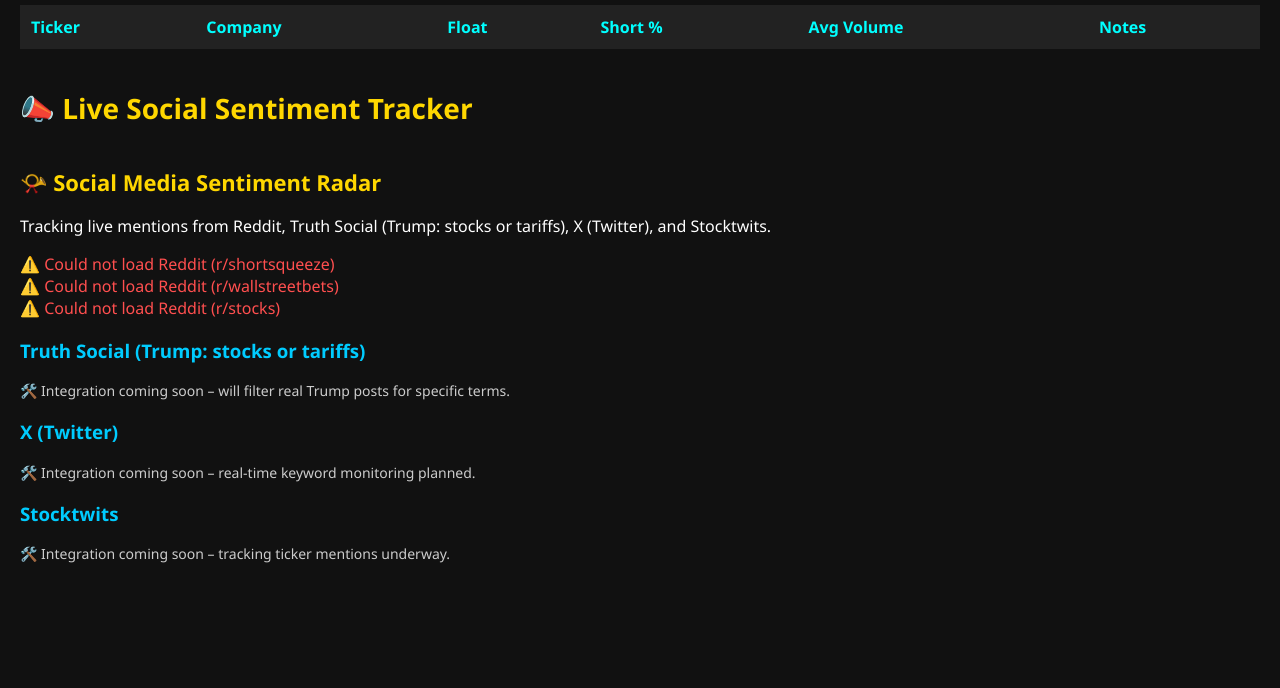
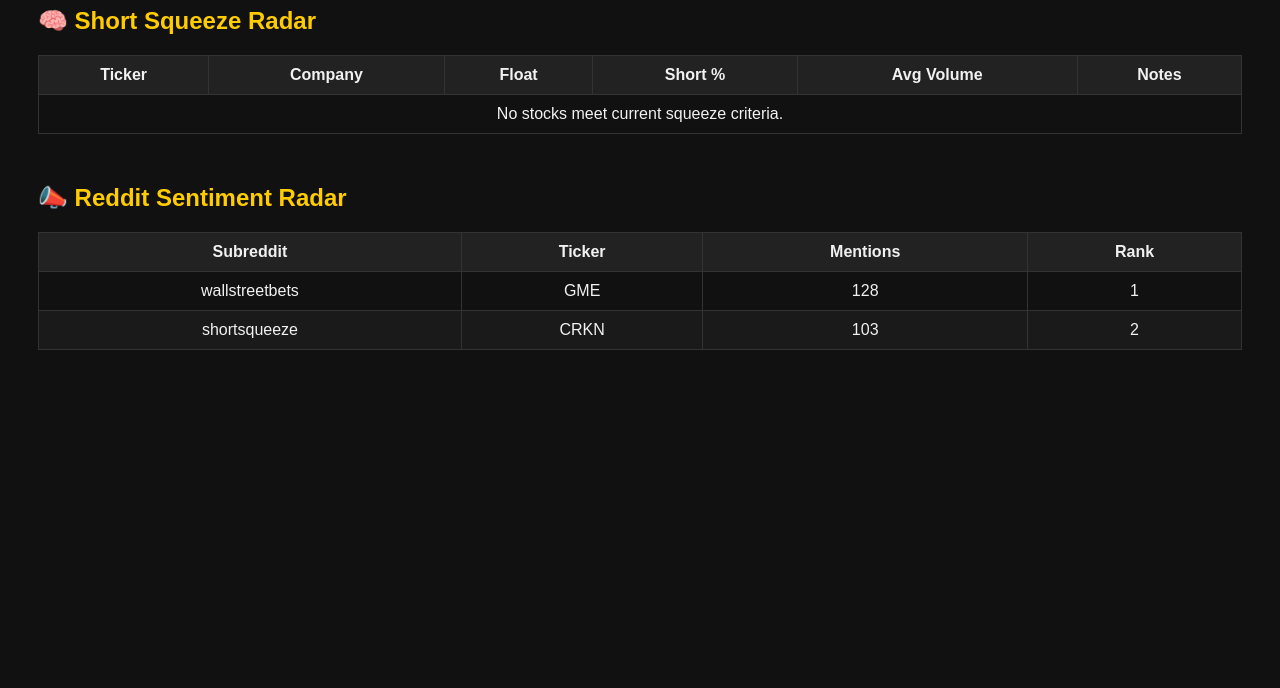
Before and after one commit to marlattmedia/squeeze-radar, a plain HTML site: page index.html in a window 1280 px wide. Shown: the part 112-800 px from the top of the page. Drawn offline with Linux system fonts and the light colour scheme.

Commit message:
Add files via upload

```diff
--- a/index.html
+++ b/index.html
@@ -1,60 +1,47 @@
 <!DOCTYPE html>
 <html lang="en">
 <head>
-  <meta charset="UTF-8" />
-  <meta name="viewport" content="width=device-width, initial-scale=1.0"/>
-  <title>Live Squeeze + Sentiment Dashboard</title>
+  <meta charset="UTF-8">
+  <title>Squeeze Radar + Reddit Sentiment</title>
   <style>
     body {
       background-color: #111;
-      color: #fff;
-      font-family: 'Segoe UI', sans-serif;
-      margin: 0;
-      padding: 20px;
+      color: #f1f1f1;
+      font-family: Arial, sans-serif;
+      padding: 30px;
     }
-    h1, h2 {
-      color: #ffd700;
-      margin-top: 40px;
-    }
-    h1 {
-      font-size: 28px;
-    }
-    h2 {
-      font-size: 22px;
+    h1, h2, h3 {
+      color: #ffcc00;
     }
     table {
       width: 100%;
       border-collapse: collapse;
-      margin-top: 16px;
+      margin-top: 20px;
+      margin-bottom: 40px;
     }
     th, td {
-      border: 1px solid #222;
       padding: 10px;
-      text-align: left;
+      text-align: center;
+      border: 1px solid #333;
     }
     th {
       background-color: #222;
-      color: #00ffff;
     }
-    td {
-      background-color: #181818;
+    tr:nth-child(even) {
+      background-color: #1a1a1a;
     }
-    .icon {
-      margin-right: 8px;
-    }
-    .warning {
-      color: #ff4f4f;
-    }
-    .coming-soon {
-      color: #ccc;
-      font-size: 14px;
+    section {
+      margin-bottom: 50px;
     }
   </style>
 </head>
 <body>
 
-  <h1>🧠 Live Short Squeeze Radar</h1>
-  <table id="squeezeRadarTable">
+<h1>📈 Live Short Squeeze & Reddit Sentiment Dashboard</h1>
+
+<section>
+  <h2>🧠 Short Squeeze Radar</h2>
+  <table id="squeezeTable">
     <thead>
       <tr>
         <th>Ticker</th>
@@ -67,44 +54,73 @@
     </thead>
     <tbody></tbody>
   </table>
+</section>
 
-  <h1>📣 Live Social Sentiment Tracker</h1>
-  <h2>📯 Social Media Sentiment Radar</h2>
-  <p>Tracking live mentions from Reddit, Truth Social (Trump: stocks or tariffs), X (Twitter), and Stocktwits.</p>
-
-  <div class="warning">⚠️ Could not load Reddit (r/shortsqueeze)</div>
-  <div class="warning">⚠️ Could not load Reddit (r/wallstreetbets)</div>
-  <div class="warning">⚠️ Could not load Reddit (r/stocks)</div>
-
-  <h3 style="color:#00ccff;">Truth Social (Trump: stocks or tariffs)</h3>
-  <div class="coming-soon">🛠️ Integration coming soon – will filter real Trump posts for specific terms.</div>
-
-  <h3 style="color:#00ccff;">X (Twitter)</h3>
-  <div class="coming-soon">🛠️ Integration coming soon – real-time keyword monitoring planned.</div>
-
-  <h3 style="color:#00ccff;">Stocktwits</h3>
-  <div class="coming-soon">🛠️ Integration coming soon – tracking ticker mentions underway.</div>
+<section>
+  <h2>📣 Reddit Sentiment Radar</h2>
+  <div id="redditResults">
+    <p style="color:#999;">Loading Reddit sentiment data...</p>
+  </div>
+</section>
 
 <script>
-    fetch("squeeze-radar.json")
+// Squeeze Radar Loader
+fetch("https://marlattmedia.github.io/squeeze-radar/squeeze-radar.json")
   .then(res => res.json())
   .then(data => {
-        const table = document.getElementById("squeezeRadarTable").querySelector("tbody");
-        data.forEach(item => {
+    const tbody = document.querySelector("#squeezeTable tbody");
+    tbody.innerHTML = "";
+
+    const filtered = data.filter(stock => {
+      const num = parseFloat(stock.avg_volume.replace(/[^0-9.]/g, ""));
+      return num < 5000; // under 5M
+    });
+
+    if (filtered.length === 0) {
+      tbody.innerHTML = "<tr><td colspan='6'>No stocks meet current squeeze criteria.</td></tr>";
+    } else {
+      filtered.forEach(stock => {
         const row = document.createElement("tr");
         row.innerHTML = `
+          <td>${stock.ticker}</td>
+          <td>${stock.company}</td>
+          <td>${stock.float}</td>
+          <td>${stock.short_percent}</td>
+          <td>${stock.avg_volume}</td>
+          <td>${stock.notes}</td>
+        `;
+        tbody.appendChild(row);
+      });
+    }
+  })
+  .catch(() => {
+    document.querySelector("#squeezeTable tbody").innerHTML = "<tr><td colspan='6'>⚠️ Error loading squeeze data</td></tr>";
+  });
+
+// Reddit Sentiment Loader
+fetch("https://marlattmedia.github.io/squeeze-radar/reddit-sentiment.json")
+  .then(res => res.json())
+  .then(data => {
+    const container = document.getElementById("redditResults");
+    if (!data || data.length === 0) {
+      container.innerHTML = "<p>No Reddit sentiment data available.</p>";
+      return;
+    }
+
+    let content = "<table><thead><tr><th>Subreddit</th><th>Ticker</th><th>Mentions</th><th>Rank</th></tr></thead><tbody>";
+    data.forEach(item => {
+      content += `<tr>
+        <td>${item.subreddit}</td>
         <td>${item.ticker}</td>
-            <td>${item.company}</td>
-            <td>${item.float}</td>
-            <td>${item.short_percent}</td>
-            <td>${item.avg_volume}</td>
-            <td>${item.notes}</td>
-          `;
-          table.appendChild(row);
+        <td>${item.mentions}</td>
+        <td>${item.rank}</td>
+      </tr>`;
     });
+    content += "</tbody></table>";
+    container.innerHTML = content;
   })
-      .catch(err => {
-        console.error("Failed to load squeeze-radar.json", err);
+  .catch(() => {
+    document.getElementById("redditResults").innerHTML = "<p style='color:#f88;'>⚠️ Failed to load Reddit sentiment data.</p>";
   });
 </script>
 
```
Lines whose indentation alone changed are shown as unchanged.
